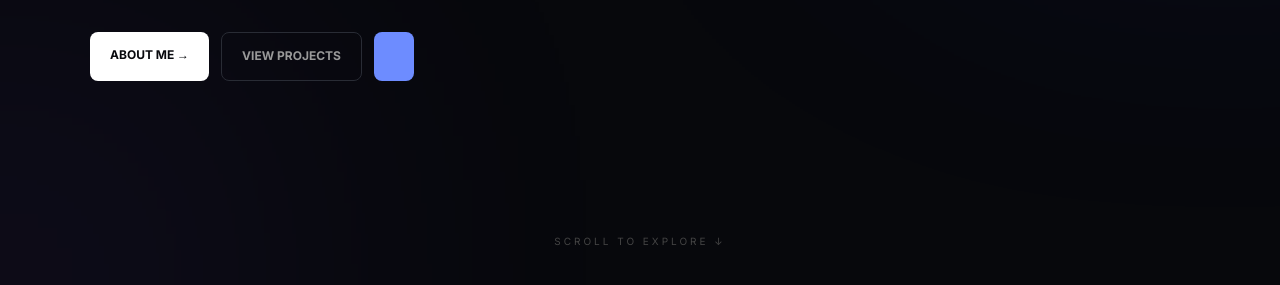
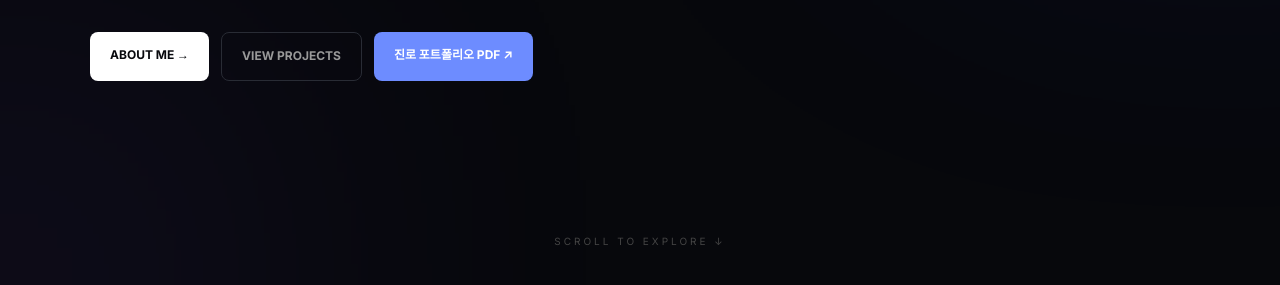
Before and after one commit to ksy1045/portfolio, a plain HTML site: page index.html in a window 1280 px wide. Shown: the part 515-800 px from the top of the page. Drawn offline with Linux system fonts and the light colour scheme.

Commit message:
Update index.html

```diff
--- a/index.html
+++ b/index.html
@@ -696,6 +696,7 @@ footer{
                 target="_blank"
                 rel="noopener"
                class="btn btn-pdf">
+                진로 포트폴리오 PDF ↗
             </a>
 
         </div>
```
